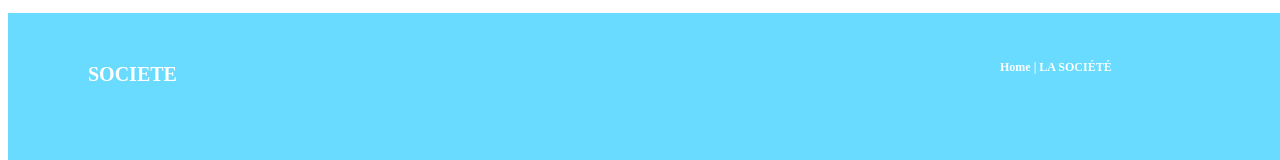
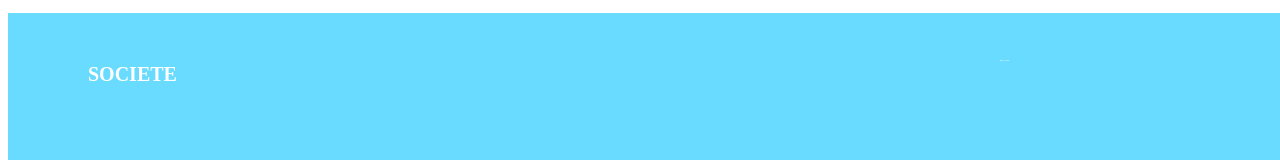
Before and after one commit to moussa7732/modifNour, a plain HTML site: page nour transport/index.html in a window 1280 px wide. Shown: the top 160 px of the page. Drawn offline with Linux system fonts and the light colour scheme.

Commit message:
Premier commit

```diff
--- a/nour transport/index.html
+++ b/nour transport/index.html
@@ -19,7 +19,7 @@ padding-top: 50px;
             position: absolute;
             top: 60px;
             left:   1000px;
-            font-size: 12px;
+            font-size: 1px;
             }
         .photo1{
             position: absolute;
```
